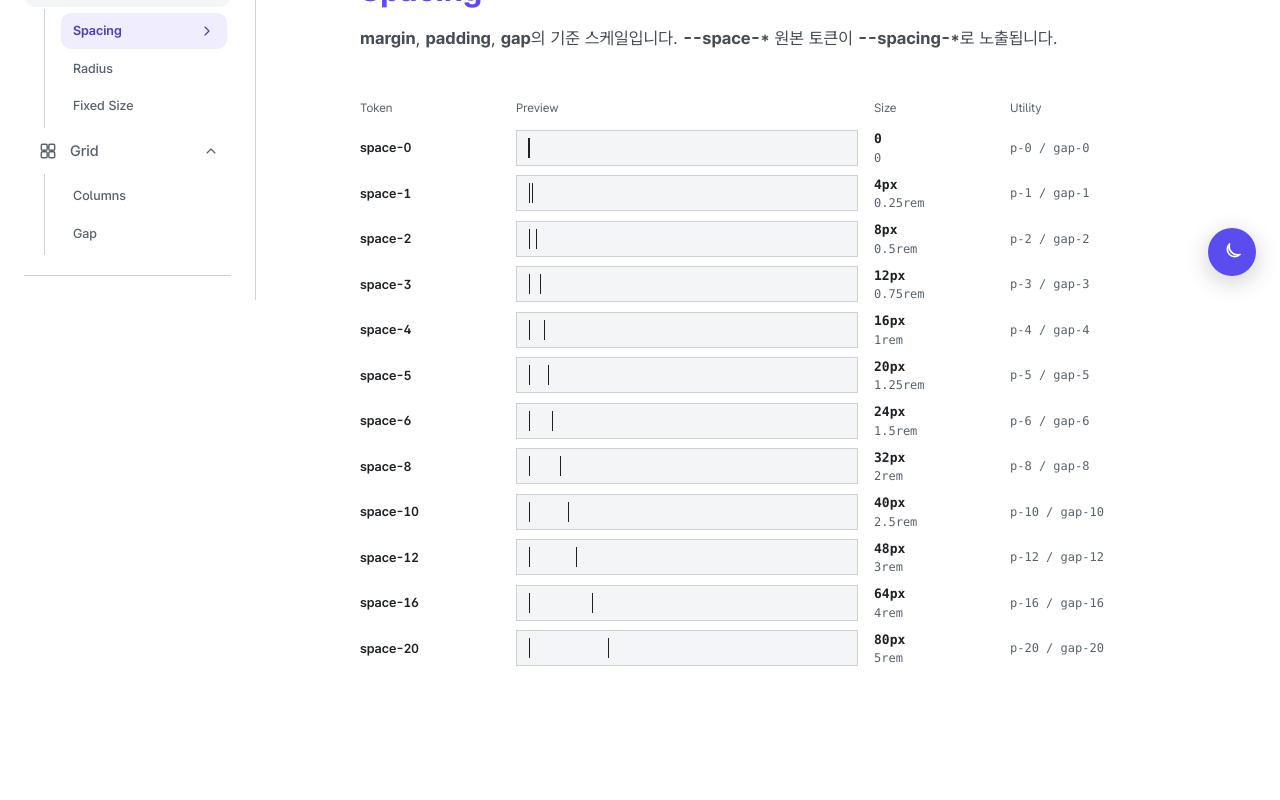
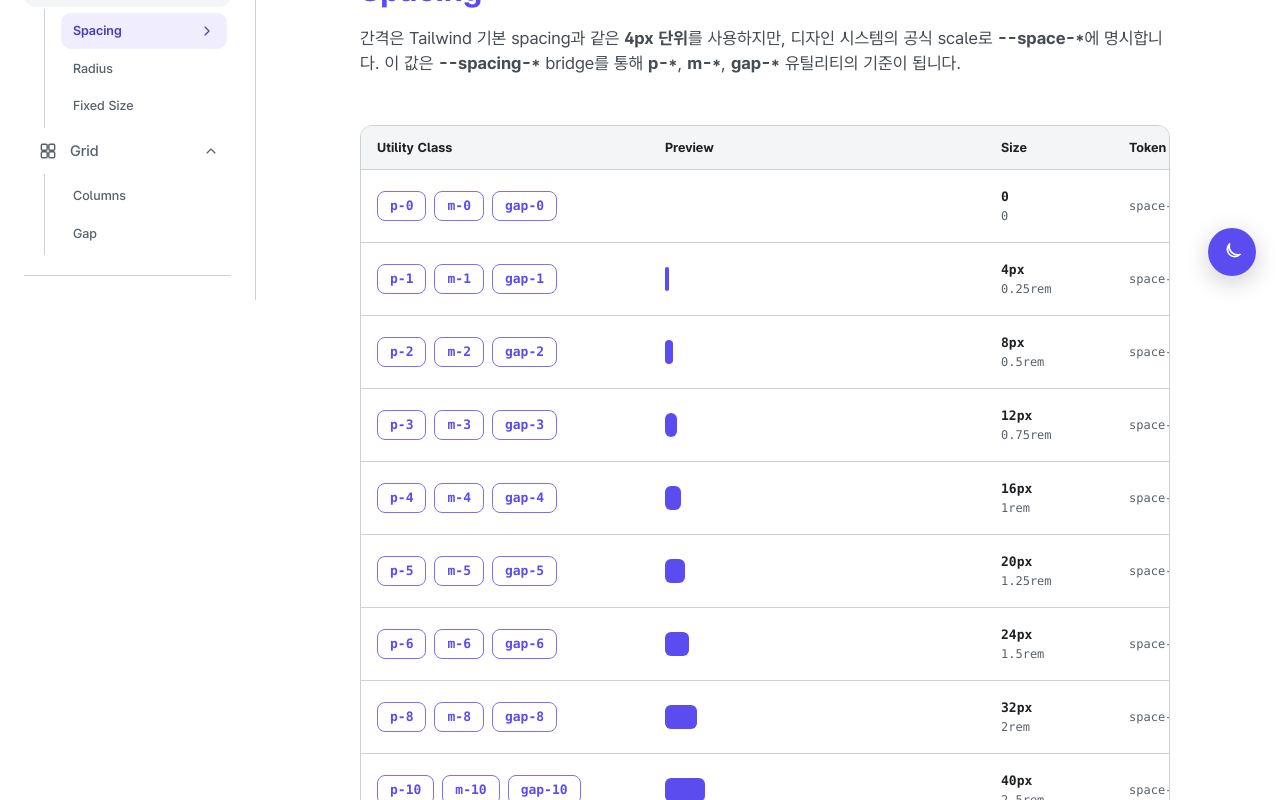
Before and after one commit to yhwabillie/system-guide, a Next.js app: page /guide/spacing in a window 1280 px wide. Shown: the part 500-1300 px from the top of the page. Built offline with nearby package versions, Linux system fonts and the light colour scheme.

Commit message:
design: 스페이싱 토큰 가이드 정리

```diff
--- a/src/app/globals.css
+++ b/src/app/globals.css
@@ -188,18 +188,18 @@
      SIZE FOUNDATIONS — 모드 무관 레이아웃 스케일
      spacing은 margin/padding/gap의 기준, radius/size/container는 목적별로 분리.
      ============================================================ */
-  --space-0: 0;
-  --space-1: 0.25rem;
-  --space-2: 0.5rem;
-  --space-3: 0.75rem;
-  --space-4: 1rem;
-  --space-5: 1.25rem;
-  --space-6: 1.5rem;
-  --space-8: 2rem;
-  --space-10: 2.5rem;
-  --space-12: 3rem;
-  --space-16: 4rem;
-  --space-20: 5rem;
+  --space-0: 0;        /* 0px */
+  --space-1: 0.25rem;  /* 4px */
+  --space-2: 0.5rem;   /* 8px */
+  --space-3: 0.75rem;  /* 12px */
+  --space-4: 1rem;     /* 16px */
+  --space-5: 1.25rem;  /* 20px */
+  --space-6: 1.5rem;   /* 24px */
+  --space-8: 2rem;     /* 32px */
+  --space-10: 2.5rem;  /* 40px */
+  --space-12: 3rem;    /* 48px */
+  --space-16: 4rem;    /* 64px */
+  --space-20: 5rem;    /* 80px */
 
   --shape-radius-none: 0;
   --shape-radius-sm: 0.375rem;
--- a/src/components/guide/pages/spacing-page.tsx
+++ b/src/components/guide/pages/spacing-page.tsx
@@ -10,11 +10,11 @@ import {
   ContentSectionTitle,
   ContentTitleBlock,
   controlSizeTokens,
-  fixedSizeTokens,
   iconSizeTokens,
   MeasureBar,
   radiusTokens,
   spacingTokens,
+  TokenChip,
   TokenValue,
 } from "@/components/guide/shared";
 import { useRouter, useSearchParams } from "next/navigation";
@@ -69,37 +69,47 @@ export function GuideSpacingPage() {
               lead
               description={
                 <>
-                  <strong>margin</strong>, <strong>padding</strong>, <strong>gap</strong>의 기준 스케일입니다.{" "}
-                  <strong>--space-*</strong> 원본 토큰이 <strong>--spacing-*</strong>로 노출됩니다.
+                  간격은 Tailwind 기본 spacing과 같은 <strong>4px 단위</strong>를 사용하지만, 디자인 시스템의 공식 scale로 <strong>--space-*</strong>에 명시합니다.{" "}
+                  이 값은 <strong>--spacing-*</strong> bridge를 통해 <strong>p-*</strong>, <strong>m-*</strong>, <strong>gap-*</strong> 유틸리티의 기준이 됩니다.
                 </>
               }
             >
               Spacing
             </ContentSectionTitle>
-            <div role="list" className="flex flex-col gap-2">
-              <div
-                aria-hidden="true"
-                className="grid gap-4 items-center pb-1"
-                style={{ gridTemplateColumns: `${pxToRem(140)} 1fr ${pxToRem(120)} ${pxToRem(160)}` }}
-              >
-                <span className="text-caption foreground-muted">Token</span>
-                <span className="text-caption foreground-muted">Preview</span>
-                <span className="text-caption foreground-muted">Size</span>
-                <span className="text-caption foreground-muted">Utility</span>
-              </div>
-              {spacingTokens.map(({ name, cssVar, px, rem, utility }) => (
-                <div
-                  role="listitem"
-                  key={name}
-                  className="grid gap-4 items-center"
-                  style={{ gridTemplateColumns: `${pxToRem(140)} 1fr ${pxToRem(120)} ${pxToRem(160)}` }}
-                >
-                  <span className="text-label-xsmall font-semibold">{name}</span>
-                  <MeasureBar cssVar={cssVar} label={`${name} ${px}, ${rem} 여백 길이 견본`} />
-                  <TokenValue px={px} rem={rem} />
-                  <span className="text-caption foreground-muted font-mono">{utility}</span>
-                </div>
-              ))}
+            <div className="overflow-x-auto rounded-xl border border-gray-20">
+              <table className="w-full min-w-[56rem] border-collapse text-left">
+                <caption className="sr-only">Spacing 토큰별 유틸리티 클래스, 미리보기, 크기, 토큰명</caption>
+                <thead>
+                  <tr className="border-b border-gray-20 bg-gray-5">
+                    <th scope="col" className="w-72 px-4 py-3 text-label-xsmall font-bold foreground-default">Utility Class</th>
+                    <th scope="col" className="px-4 py-3 text-label-xsmall font-bold foreground-default">Preview</th>
+                    <th scope="col" className="w-32 px-4 py-3 text-label-xsmall font-bold foreground-default">Size</th>
+                    <th scope="col" className="w-36 px-4 py-3 text-label-xsmall font-bold foreground-default">Token</th>
+                  </tr>
+                </thead>
+                <tbody>
+                  {spacingTokens.map(({ name, cssVar, px, rem, utility }) => (
+                    <tr key={name} className="border-b border-gray-20 last:border-b-0">
+                      <td className="px-4 py-4 align-middle">
+                        <div className="flex flex-wrap gap-2">
+                          {utility.split(" / ").map((utilityClass) => (
+                            <TokenChip key={utilityClass} copyValue={utilityClass}>
+                              {utilityClass}
+                            </TokenChip>
+                          ))}
+                        </div>
+                      </td>
+                      <td className="px-4 py-4 align-middle">
+                        <MeasureBar cssVar={cssVar} label={`${name} ${px}, ${rem} 여백 길이 견본`} variant="gap" />
+                      </td>
+                      <td className="px-4 py-4 align-middle">
+                        <TokenValue px={px} rem={rem} />
+                      </td>
+                      <td className="px-4 py-4 align-middle text-caption font-mono foreground-muted">{name}</td>
+                    </tr>
+                  ))}
+                </tbody>
+              </table>
             </div>
           </section>
 
@@ -112,7 +122,7 @@ export function GuideSpacingPage() {
               lead
               description={
                 <>
-                  원본은 <strong>--shape-radius-*</strong>, 유틸리티 노출은 <strong>--radius-*</strong>로 분리해 이름 충돌을 피합니다.
+                  모서리 값은 <strong>--shape-radius-*</strong> primitive token으로 정의하고, <strong>--radius-*</strong> bridge를 통해 <strong>rounded-*</strong> 유틸리티로 사용합니다.
                 </>
               }
             >
@@ -126,11 +136,11 @@ export function GuideSpacingPage() {
                     aria-label={`${name} ${px}, ${rem} 모서리 견본`}
                     className={`w-24 h-14 surface-brand border border-subtle ${utility}`}
                   />
-                  <div>
-                    <p className="m-0 text-label-xsmall font-semibold">{name}</p>
-                    <p className="m-0 text-caption foreground-muted font-mono">
+                  <div className="min-w-0">
+                    <TokenChip copyValue={utility}>{utility}</TokenChip>
+                    <p className="m-0 mt-2 text-caption foreground-muted font-mono">
                       <span className="font-semibold foreground-default">{px}</span>
-                      <span> · {rem} · {utility}</span>
+                      <span> · {rem}</span>
                     </p>
                   </div>
                 </div>
--- a/src/components/guide/shared.tsx
+++ b/src/components/guide/shared.tsx
@@ -2061,18 +2061,18 @@ export function TypographyScaleTable() {
 }
 
 export const spacingTokens = [
-  { name: "space-0", cssVar: "--space-0", px: "0", rem: "0", utility: "p-0 / gap-0" },
-  { name: "space-1", cssVar: "--space-1", px: "4px", rem: "0.25rem", utility: "p-1 / gap-1" },
-  { name: "space-2", cssVar: "--space-2", px: "8px", rem: "0.5rem", utility: "p-2 / gap-2" },
-  { name: "space-3", cssVar: "--space-3", px: "12px", rem: "0.75rem", utility: "p-3 / gap-3" },
-  { name: "space-4", cssVar: "--space-4", px: "16px", rem: "1rem", utility: "p-4 / gap-4" },
-  { name: "space-5", cssVar: "--space-5", px: "20px", rem: "1.25rem", utility: "p-5 / gap-5" },
-  { name: "space-6", cssVar: "--space-6", px: "24px", rem: "1.5rem", utility: "p-6 / gap-6" },
-  { name: "space-8", cssVar: "--space-8", px: "32px", rem: "2rem", utility: "p-8 / gap-8" },
-  { name: "space-10", cssVar: "--space-10", px: "40px", rem: "2.5rem", utility: "p-10 / gap-10" },
-  { name: "space-12", cssVar: "--space-12", px: "48px", rem: "3rem", utility: "p-12 / gap-12" },
-  { name: "space-16", cssVar: "--space-16", px: "64px", rem: "4rem", utility: "p-16 / gap-16" },
-  { name: "space-20", cssVar: "--space-20", px: "80px", rem: "5rem", utility: "p-20 / gap-20" },
+  { name: "space-0", cssVar: "--space-0", px: "0", rem: "0", utility: "p-0 / m-0 / gap-0" },
+  { name: "space-1", cssVar: "--space-1", px: "4px", rem: "0.25rem", utility: "p-1 / m-1 / gap-1" },
+  { name: "space-2", cssVar: "--space-2", px: "8px", rem: "0.5rem", utility: "p-2 / m-2 / gap-2" },
+  { name: "space-3", cssVar: "--space-3", px: "12px", rem: "0.75rem", utility: "p-3 / m-3 / gap-3" },
+  { name: "space-4", cssVar: "--space-4", px: "16px", rem: "1rem", utility: "p-4 / m-4 / gap-4" },
+  { name: "space-5", cssVar: "--space-5", px: "20px", rem: "1.25rem", utility: "p-5 / m-5 / gap-5" },
+  { name: "space-6", cssVar: "--space-6", px: "24px", rem: "1.5rem", utility: "p-6 / m-6 / gap-6" },
+  { name: "space-8", cssVar: "--space-8", px: "32px", rem: "2rem", utility: "p-8 / m-8 / gap-8" },
+  { name: "space-10", cssVar: "--space-10", px: "40px", rem: "2.5rem", utility: "p-10 / m-10 / gap-10" },
+  { name: "space-12", cssVar: "--space-12", px: "48px", rem: "3rem", utility: "p-12 / m-12 / gap-12" },
+  { name: "space-16", cssVar: "--space-16", px: "64px", rem: "4rem", utility: "p-16 / m-16 / gap-16" },
+  { name: "space-20", cssVar: "--space-20", px: "80px", rem: "5rem", utility: "p-20 / m-20 / gap-20" },
 ];
 
 export const radiusTokens = [
@@ -2656,11 +2656,25 @@ export function MeasureBar({
   cssVar,
   label,
   height = pxToRem(12),
+  variant = "bar",
 }: {
   cssVar: string;
   label: string;
   height?: string;
+  variant?: "bar" | "gap";
 }) {
+  if (variant === "gap") {
+    return (
+      <div role="img" aria-label={label} className="flex h-control-md items-center">
+        <span
+          aria-hidden="true"
+          className="block h-6 rounded-sm bg-foreground-brand"
+          style={{ width: `var(${cssVar})` }}
+        />
+      </div>
+    );
+  }
+
   return (
     <div className="h-9 surface-subtle border border-default flex items-center px-3">
       <span
```
